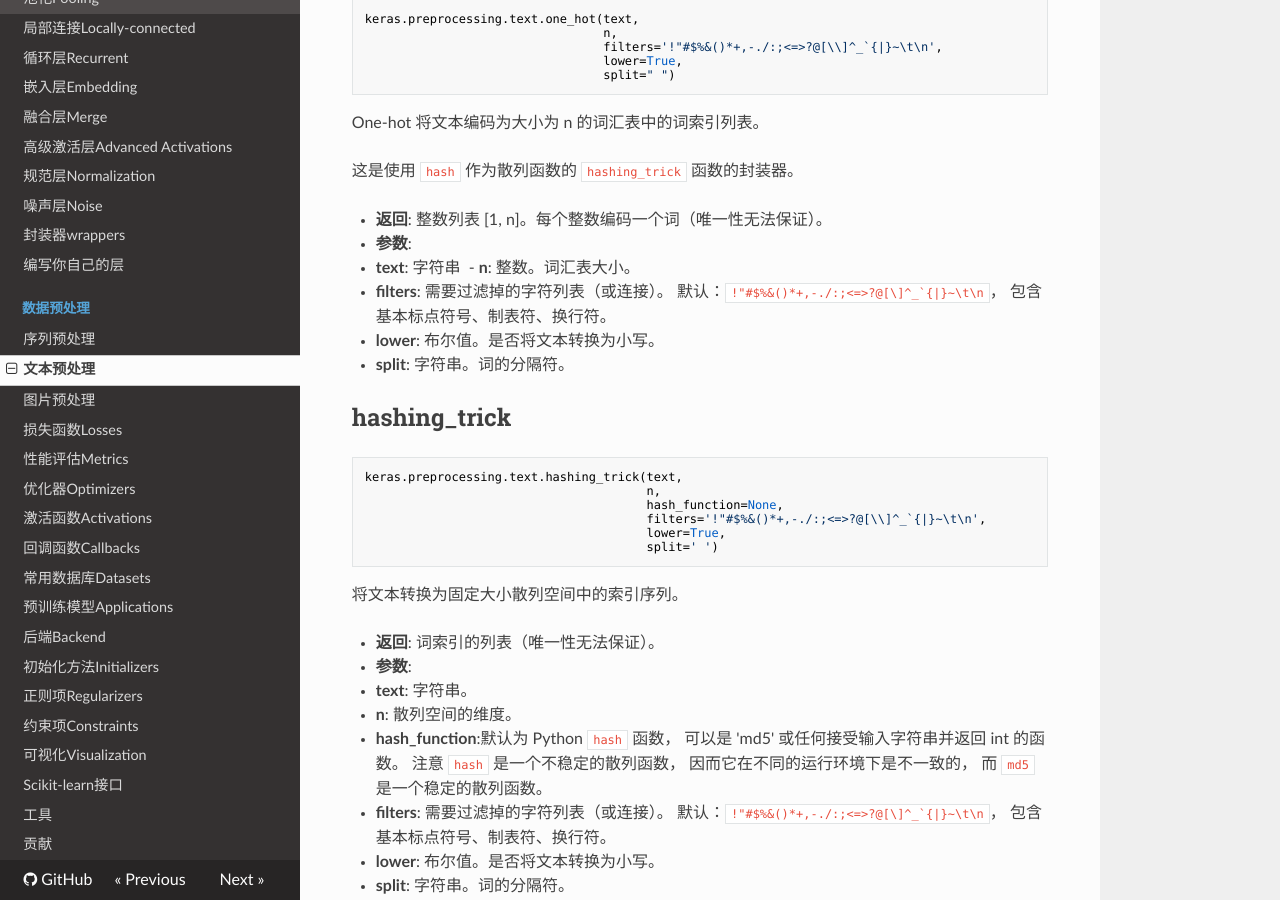
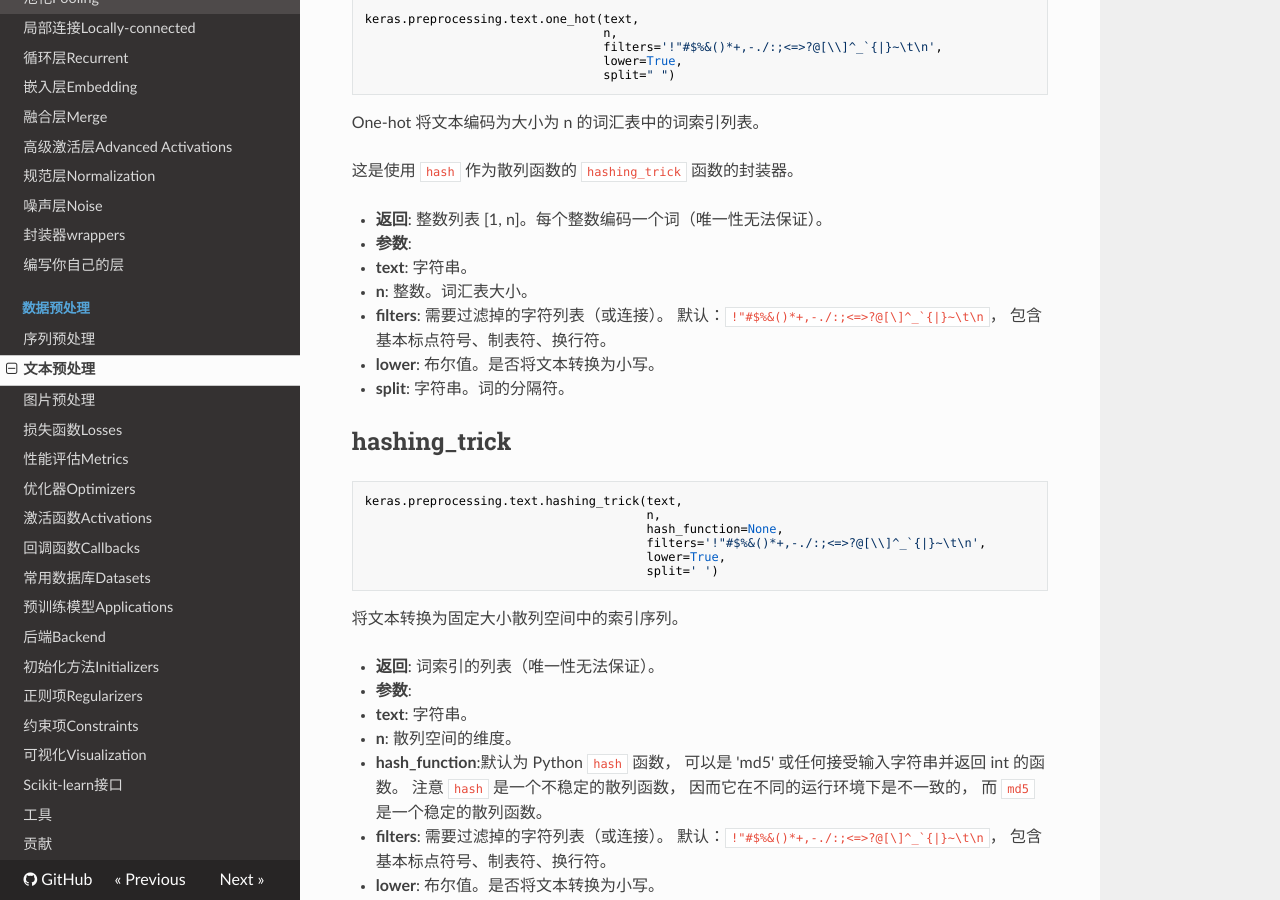
Before and after one commit to keras-team/keras-docs-zh, an MkDocs documentation site: the page built from sources/preprocessing/text.md, in a window 1280 px wide and 900 px high, scrolled down 556 px. Built offline with MkDocs 1.6.1, drawn with Linux system fonts in a browser that asks for light colours; nearby versions of some CDN libraries; old or Windows-style settings are respelled for this version of MkDocs.

```diff
--- a/sources/preprocessing/text.md
+++ b/sources/preprocessing/text.md
@@ -37,8 +37,8 @@ One-hot 将文本编码为大小为 n 的词汇表中的词索引列表。
 - __返回__: 整数列表 [1, n]。每个整数编码一个词（唯一性无法保证）。
 
 - __参数__:
-  - __text__: 字符串
-  - __n__: 整数。词汇表大小。
+  - __text__: 字符串。
+  - __n__: 整数。词汇表大小。
   - __filters__: 需要过滤掉的字符列表（或连接）。
   默认：<code>!"#$%&()*+,-./:;<=>?@[\\]^_`{|}~\t\n</code>，
   包含基本标点符号、制表符、换行符。
```
